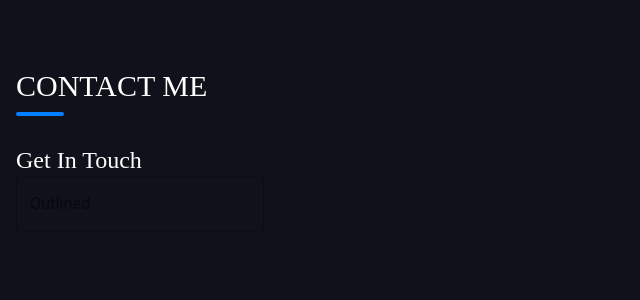
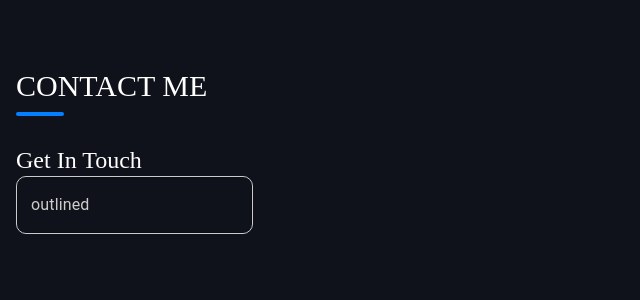
Before and after one commit to lucifer2355/portfolio-2, a Next.js app: page /contact in a window 1280 px wide. Shown: the top 300 px of the page, without its empty margins (0-640 px from the left). Built offline with nearby package versions, Linux system fonts and the light colour scheme; what tailwindcss-pseudo-elements would draw is missing.

Commit message:
customize text feild

```diff
--- a/pages/contact.jsx
+++ b/pages/contact.jsx
@@ -3,6 +3,20 @@ import TextField from "@material-ui/core/TextField";
 
 import MobileDrawer from "../components/MobileDrawer";
 import Title from "../components/Title";
+
+const styles = (theme) => ({
+  textField: {
+    width: "90%",
+    marginLeft: "auto",
+    marginRight: "auto",
+    paddingBottom: 0,
+    marginTop: 0,
+    fontWeight: 500,
+  },
+  input: {
+    color: "white",
+  },
+});
 
 const contact = () => {
   return (
@@ -17,8 +31,28 @@ const contact = () => {
           <div>
             <TextField
               id='outlined-basic'
-              label='Outlined'
+              label='outlined'
               variant='outlined'
+              color='secondary'
+              style={{
+                background: "transparent",
+                outline: "none",
+                border: "1px solid #ccc",
+                borderRadius: 10,
+                overflow: "hidden",
+
+              }}
+              InputProps={{
+                style: {
+                  color: "#ccc",
+                  fontFamily: "sans-serif",
+
+                },
+              }}
+              InputLabelProps={{
+                style: { color: "#ccc", fontSize: "1rem", },
+              }}
+              className='focus:border-0'
             />
           </div>
         </div>
```
